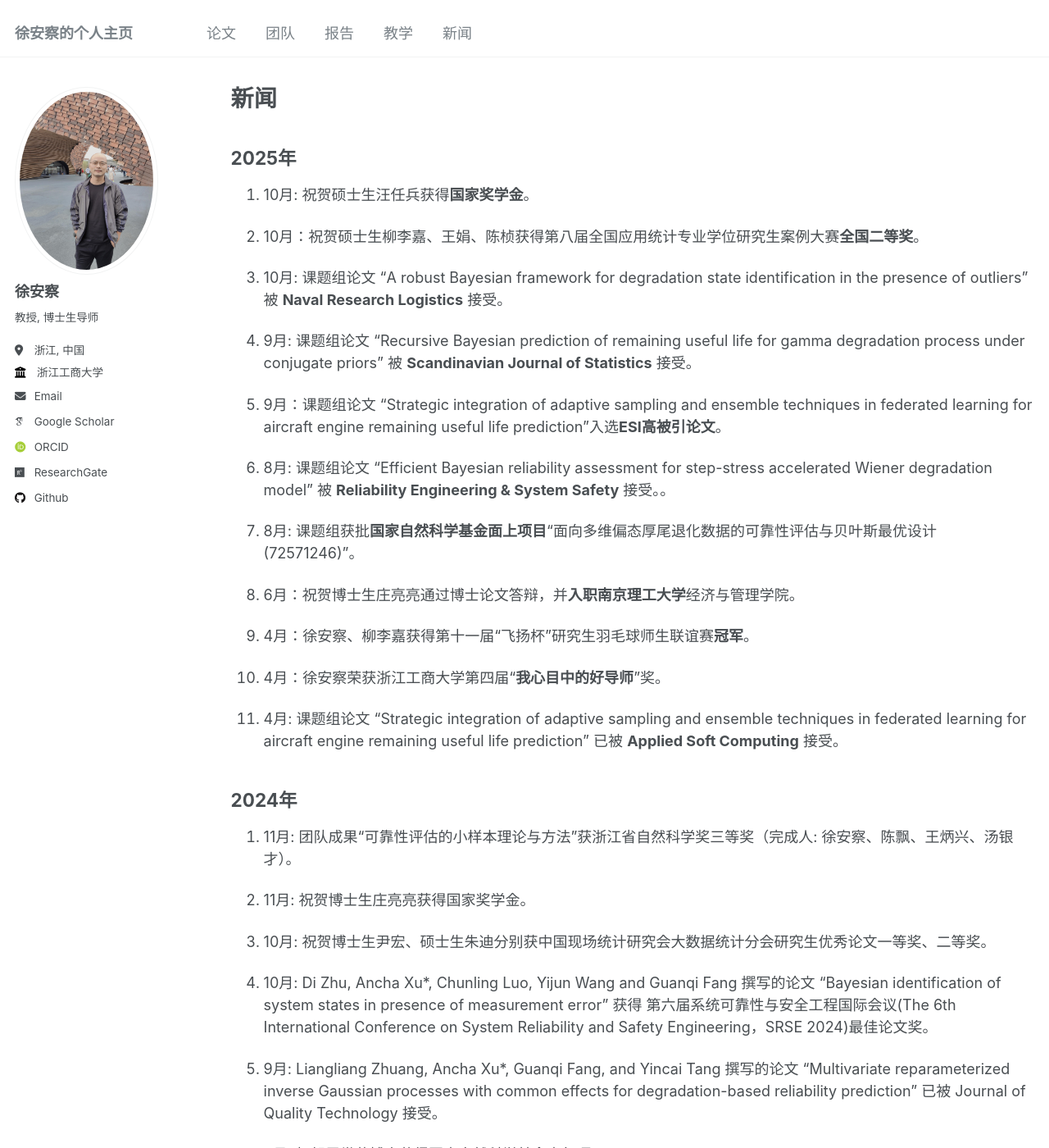
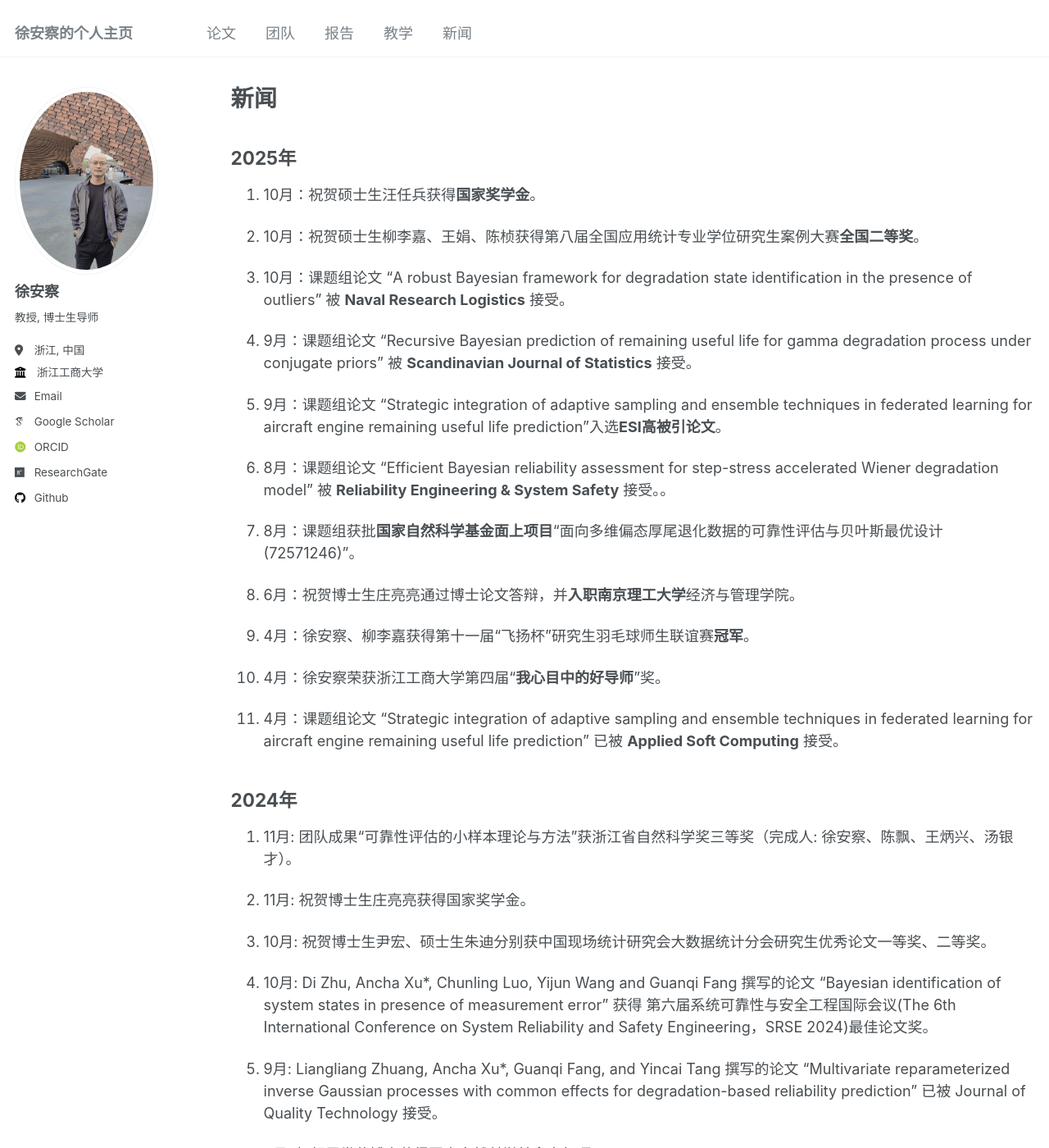
Before and after one commit to XU-ANCHA/XU-ANCHA.github.io, a Jekyll site: the page built from _pages/year-archive.md, in a window 1280 px wide and 1400 px high. Shown: the whole window at 82% size. Built offline with Jekyll 4.4.1, drawn with Linux system fonts in a browser that asks for light colours; some web fonts are replaced.

```diff
--- a/_pages/year-archive.md
+++ b/_pages/year-archive.md
@@ -7,19 +7,19 @@ author_profile: true
 
 ## 2025年
 
-1. 10月: 祝贺硕士生汪任兵获得**国家奖学金**。
+1. 10月：祝贺硕士生汪任兵获得**国家奖学金**。
 
 1. 10月：祝贺硕士生柳李嘉、王娟、陈桢获得第八届全国应用统计专业学位研究生案例大赛**全国二等奖**。
 
-1. 10月: 课题组论文 “A robust Bayesian framework for degradation state identification in the presence of outliers” 被 **Naval Research Logistics**  接受。
+1. 10月：课题组论文 “A robust Bayesian framework for degradation state identification in the presence of outliers” 被 **Naval Research Logistics**  接受。
 
-1. 9月: 课题组论文 “Recursive Bayesian prediction of remaining useful life for gamma degradation process under conjugate priors” 被 **Scandinavian Journal of Statistics** 接受。
+1. 9月：课题组论文 “Recursive Bayesian prediction of remaining useful life for gamma degradation process under conjugate priors” 被 **Scandinavian Journal of Statistics** 接受。
 
 1. 9月：课题组论文 “Strategic integration of adaptive sampling and ensemble techniques in federated learning for aircraft engine remaining useful life prediction”入选**ESI高被引论文**。
 
-1. 8月: 课题组论文 “Efficient Bayesian reliability assessment for step-stress accelerated Wiener degradation model” 被 **Reliability Engineering & System Safety** 接受。。
+1. 8月：课题组论文 “Efficient Bayesian reliability assessment for step-stress accelerated Wiener degradation model” 被 **Reliability Engineering & System Safety** 接受。。
 
-1. 8月: 课题组获批**国家自然科学基金面上项目**“面向多维偏态厚尾退化数据的可靠性评估与贝叶斯最优设计(72571246)”。
+1. 8月：课题组获批**国家自然科学基金面上项目**“面向多维偏态厚尾退化数据的可靠性评估与贝叶斯最优设计(72571246)”。
 
 1. 6月：祝贺博士生庄亮亮通过博士论文答辩，并**入职南京理工大学**经济与管理学院。
 
@@ -27,7 +27,7 @@ author_profile: true
 
 1. 4月：徐安察荣获浙江工商大学第四届“**我心目中的好导师**”奖。
 
-1. 4月: 课题组论文 “Strategic integration of adaptive sampling and ensemble techniques in federated learning for aircraft engine remaining useful life prediction” 已被 **Applied Soft Computing** 接受。
+1. 4月：课题组论文 “Strategic integration of adaptive sampling and ensemble techniques in federated learning for aircraft engine remaining useful life prediction” 已被 **Applied Soft Computing** 接受。
 
 
 ## 2024年
```
